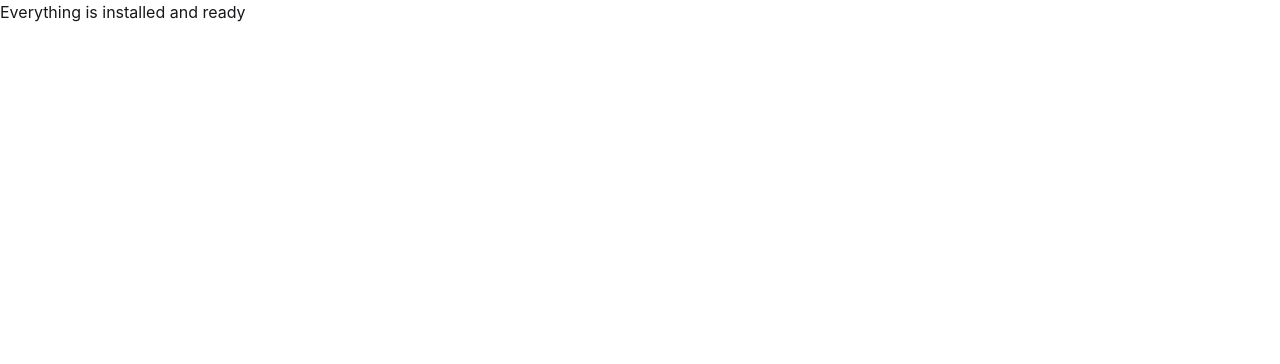
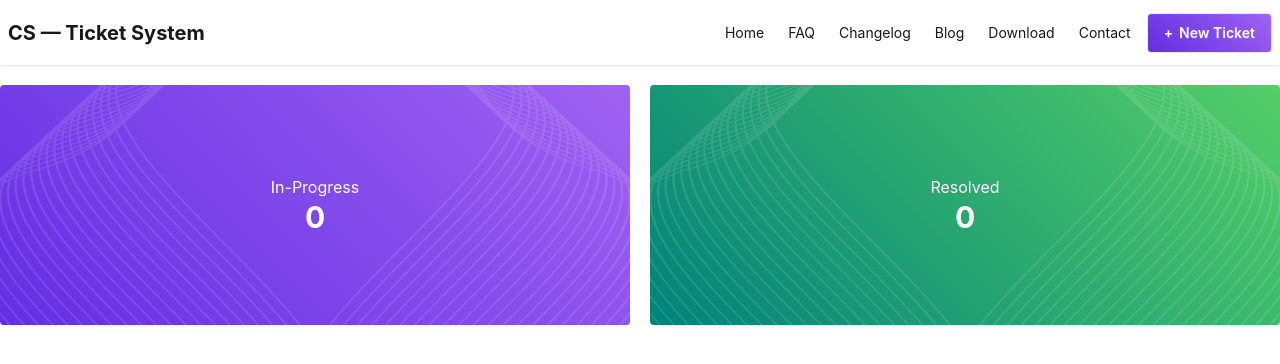
Before and after one commit to MahmudaJahan99/Customer-Support-Zone, a React (Vite) app: page / in a window 1280 px wide. Shown: the top 364 px of the page. Built offline with nearby package versions, Linux system fonts and the light colour scheme.

Commit message:
Navbar & Hero Section designed

```diff
--- a/src/App.css
+++ b/src/App.css
@@ -0,0 +1,36 @@
+body {
+    font-family: "Inter", sans-serif;
+}
+
+.primary-button {
+    background: linear-gradient(45deg, #632EE3, #9F62F2);
+    color: white;
+}
+
+#progress {
+    background: linear-gradient(45deg, #632EE3, #9F62F2);
+}
+
+#resolved {
+    background: linear-gradient(45deg, #00827A, #54CF68);
+}
+
+.lines{
+    position: absolute;
+    top: 0;
+    left: 0;
+    background-image: url('./assets/images/vector1.png');
+    background-repeat: no-repeat;
+    height: 100%;
+    width: 50%;
+}
+.lines-mirrored{
+    position: absolute;
+    top: 0;
+    right: 0;
+    background-image: url('./assets/images/vector1.png');
+    background-repeat: no-repeat;
+    height: 100%;
+    width: 50%;
+    transform: scaleX(-1)
+}
--- a/src/App.jsx
+++ b/src/App.jsx
@@ -1,11 +1,19 @@
 import './App.css'
+import Header from './components/Header/Header'
+import Hero from './components/Hero/Hero'
 
 function App() {
   return (
     <>
-      <h1>
-        Everything is installed and ready
-      </h1>
+      <header>
+        <nav className='mb-5 shadow-sm'>
+          <Header />
+        </nav>
+        <section>
+          <Hero />
+        </section>
+      </header>
+
     </>
   )
 }
--- /dev/null
+++ b/src/components/Header/Header.jsx
@@ -0,0 +1,52 @@
+import React from 'react';
+
+const Header = () => {
+    return (
+        <>
+            <div className="navbar bg-base-100 max-w-350 mx-auto">
+                {/******************** LOGO ********************/}
+                <div className="navbar-start">
+                    <a className="text-xl font-bold">CS — Ticket System</a>
+                </div>
+
+                {/******************** NAVBAR END ********************/}
+                <div className="navbar-end">
+                    {/******************** NAVBAR CENTER ********************/}
+                    <div className="navbar-center hidden lg:flex">
+                        <ul className="menu menu-horizontal px-1">
+                            <li><a>Home</a></li>
+                            <li><a>FAQ</a></li>
+                            <li><a>Changelog</a></li>
+                            <li><a>Blog</a></li>
+                            <li><a>Download</a></li>
+                            <li><a>Contact</a></li>
+                        </ul>
+                    </div>
+                    {/******************** BUTTON ********************/}
+                    <a className="btn primary-button">
+                        <span>+</span>
+                        <span>New Ticket</span>
+                    </a>
+                    {/******************** DROPDOWN ********************/}
+                    <div className="dropdown dropdown-end">
+                        <div tabindex="0" role="button" className="btn btn-ghost m-1 lg:hidden">
+                            <svg xmlns="http://www.w3.org/2000/svg" className="h-5 w-5" fill="none" viewBox="0 0 24 24" stroke="currentColor"> <path stroke-linecap="round" stroke-linejoin="round" stroke-width="2" d="M4 6h16M4 12h8m-8 6h16" /> </svg>
+                        </div>
+                        <ul
+                            tabindex="-1"
+                            className="menu menu-sm dropdown-content bg-base-100 rounded-box z-1 mt-3 w-52 p-2 shadow">
+                            <li><a>Home</a></li>
+                            <li><a>FAQ</a></li>
+                            <li><a>Changelog</a></li>
+                            <li><a>Blog</a></li>
+                            <li><a>Download</a></li>
+                            <li><a>Contact</a></li>
+                        </ul>
+                    </div>
+                </div>
+            </div>
+        </>
+    );
+};
+
+export default Header;
--- /dev/null
+++ b/src/components/Hero/Hero.jsx
@@ -0,0 +1,28 @@
+import React from 'react';
+
+const Hero = () => {
+    return (
+        <div className='max-w-350 mx-auto flex flex-col md:flex-row gap-5 text-white text-center'>
+            <div id='progress' className='w-full md:w-1/2 rounded-sm min-h-60 relative flex flex-col justify-center gap-3'>
+                <div className='lines'></div>
+                <div className='lines-mirrored'></div>
+
+                <div>
+                    <h1>In-Progress</h1>
+                    <h2 className='text-3xl font-bold'>0</h2>
+                </div>
+            </div>
+            <div id='resolved' className='w-full md:w-1/2 rounded-sm min-h-60 relative flex flex-col justify-center gap-3'>
+                <div className='lines'></div>
+                <div className='lines-mirrored'></div>
+
+                <div>
+                    <h1>Resolved</h1>
+                    <h2 className='text-3xl font-bold'>0</h2>
+                </div>
+            </div>
+        </div>
+    );
+};
+
+export default Hero;
--- a/src/index.css
+++ b/src/index.css
@@ -1,2 +1,4 @@
 @import "tailwindcss";
 @plugin "daisyui";
+
+@import url('https://fonts.googleapis.com/css2?family=Inter:ital,opsz,wght@0,14..32,100..900;1,14..32,100..900&display=swap');
```
